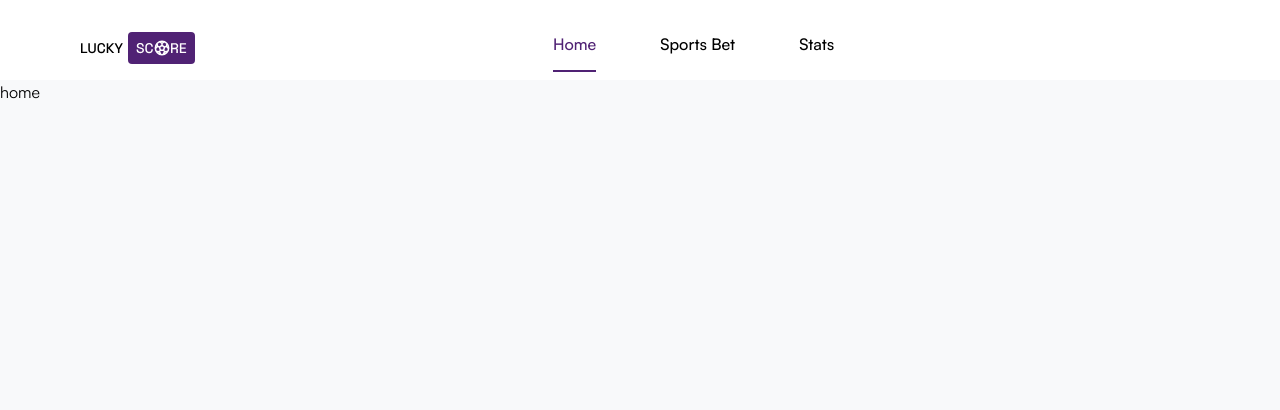
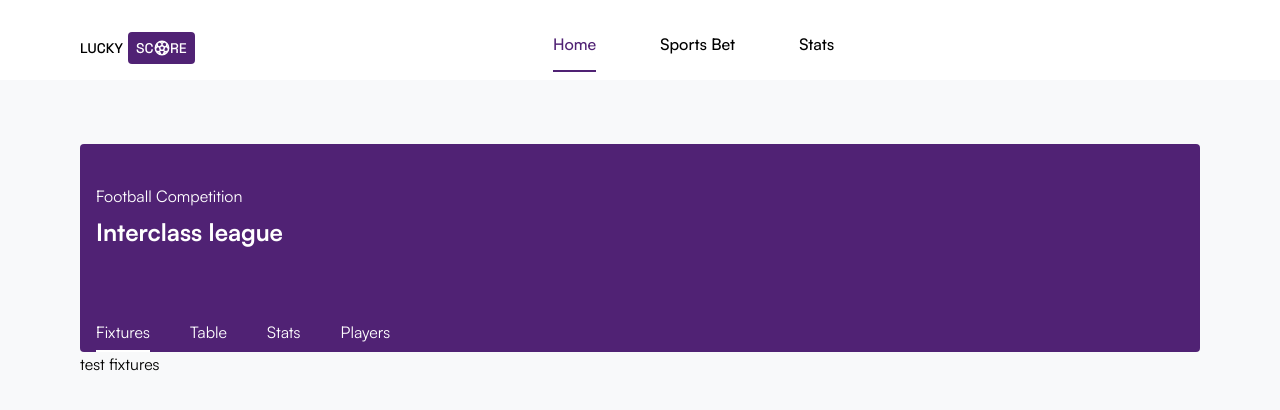
Before and after one commit to claranceliberi/luckyscore, a Vue app: page / in a window 1280 px wide. Shown: the top 410 px of the page. Built offline with nearby package versions, Linux system fonts and the light colour scheme.

Commit message:
feat: pages sub implementation

```diff
--- a/src/types/global.ts
+++ b/src/types/global.ts
@@ -11,3 +11,8 @@ declare interface Todo {
   is_complete?: boolean;
   inserted_at?: string;
 }
+
+export interface ILink {
+  name: string;
+  href: string;
+}
--- a/src/views/public/HomeView.vue
+++ b/src/views/public/HomeView.vue
@@ -1 +1,25 @@
-<template><div class="home">home</div></template>
+<script setup lang="ts">
+  import SubnavbarMoleculeVue from "@/components/molecules/SubnavbarMolecule.vue";
+  import { ILink } from "~/types/global";
+
+  const links: ILink[] = [
+    { name: "Fixtures", href: "/" },
+    { name: "Table", href: "/table" },
+    { name: "Stats", href: "/stats" },
+    { name: "Players", href: "/players" },
+  ];
+</script>
+
+<template>
+  <div class="home px-20">
+    <SubnavbarMoleculeVue :links="links">
+      <div class="pb-14 pt-8">
+        <h4 class="">Football Competition</h4>
+        <h1 class="text-2xl font-bold pt-2">Interclass league</h1>
+      </div>
+    </SubnavbarMoleculeVue>
+    <div class="home--page">
+      <router-view />
+    </div>
+  </div>
+</template>
--- /dev/null
+++ b/src/views/public/home/FixturesView.vue
@@ -0,0 +1,3 @@
+<template>
+  <div>test fixtures</div>
+</template>
--- /dev/null
+++ b/src/views/public/home/PlayersView.vue
@@ -0,0 +1 @@
+<template>list of player</template>
--- /dev/null
+++ b/src/views/public/home/StatsView.vue
@@ -0,0 +1 @@
+<template>stats of players</template>
--- /dev/null
+++ b/src/views/public/home/TableView.vue
@@ -0,0 +1 @@
+<template>Table of teams</template>
```
Also changed, not shown: src/router/index.ts (+10 -0 lines), .prettierrc.json.
